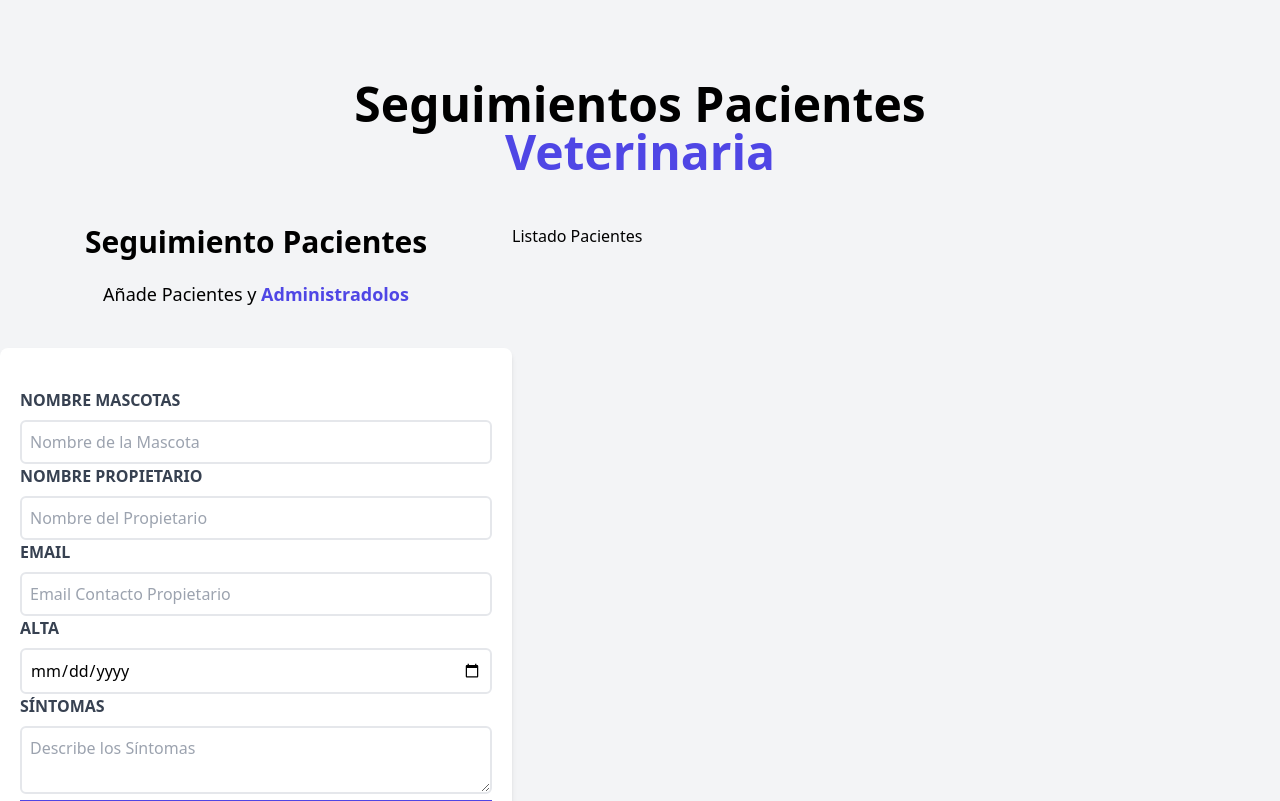
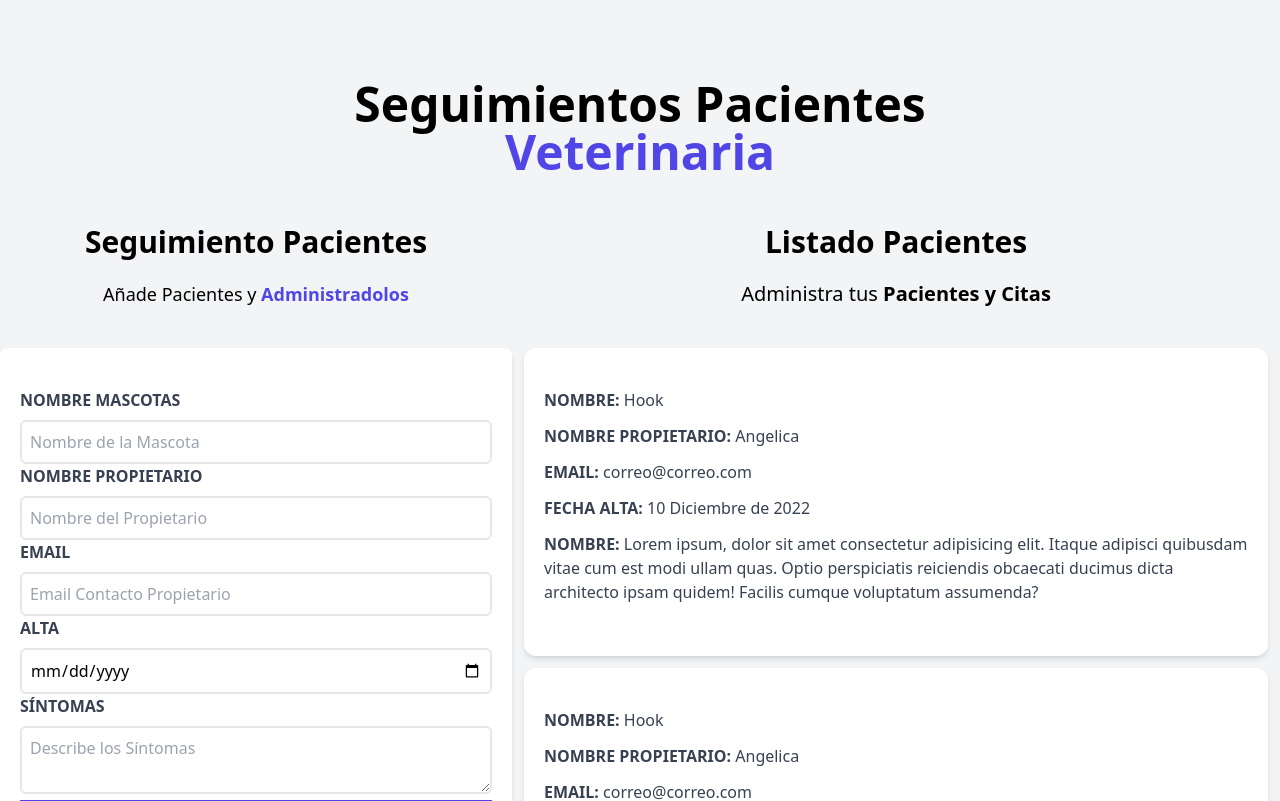
Before and after one commit to anngelicafernanda/citas-react, a React (Vite) app: page / in a window 1280 px wide. Shown: the top 801 px of the page. Built offline with nearby package versions, Linux system fonts and the light colour scheme.

Commit message:
Lista de Pacientes

```diff
--- a/src/ListadoPacientes.jsx
+++ b/src/ListadoPacientes.jsx
@@ -1,7 +1,19 @@
+import Paciente from "./components/Paciente"
+
 const ListadoPacientes = () => {
   return (
-    <div className="w-1/2">
-    <h2>Listado Pacientes</h2>
+    <div className="md:w-1/2 lg:w-3/5 md:h-screen overflow-y-scroll">
+    <h2 className="font-black text-3xl text-center">Listado Pacientes</h2>
+    <p className="text-xl mt-5 mb-10 text-center">
+        Administra tus {" "}
+        <span className="text-infdigo-600 font-bold">
+        Pacientes y Citas
+        </span>
+    </p>
+    <Paciente/>
+    <Paciente/>
+    <Paciente/>
+    <Paciente/>
     </div>
   )
 }
--- /dev/null
+++ b/src/components/Paciente.jsx
@@ -0,0 +1,27 @@
+const Paciente = () => {
+  return (
+    <div className="m-3 bg-white shadow-md px-5 py-10 rounded-xl">
+    <p className="font-bold mb-3 text-gray-700 uppercase">Nombre: {" "}
+    <span className="font-normal normal-case">Hook</span>
+    </p>
+
+    <p className="font-bold mb-3 text-gray-700 uppercase">Nombre Propietario: {" "}
+    <span className="font-normal normal-case">Angelica</span>
+    </p>
+
+    <p className="font-bold mb-3 text-gray-700 uppercase">Email: {" "}
+    <span className="font-normal normal-case">correo@correo.com</span>
+    </p>
+
+    <p className="font-bold mb-3 text-gray-700 uppercase">Fecha Alta: {" "}
+    <span className="font-normal normal-case">10 Diciembre de 2022</span>
+    </p>
+
+    <p className="font-bold mb-3 text-gray-700 uppercase">Nombre: {" "}
+    <span className="font-normal normal-case">Lorem ipsum, dolor sit amet consectetur adipisicing elit. Itaque adipisci quibusdam vitae cum est modi ullam quas. Optio perspiciatis reiciendis obcaecati ducimus dicta architecto ipsam quidem! Facilis cumque voluptatum assumenda?</span>
+    </p>
+</div>
+  )
+}
+
+export default Paciente
```
